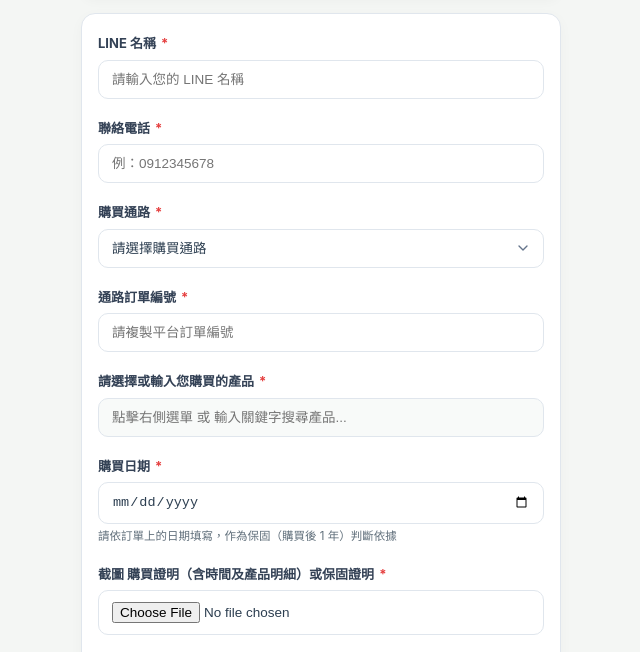
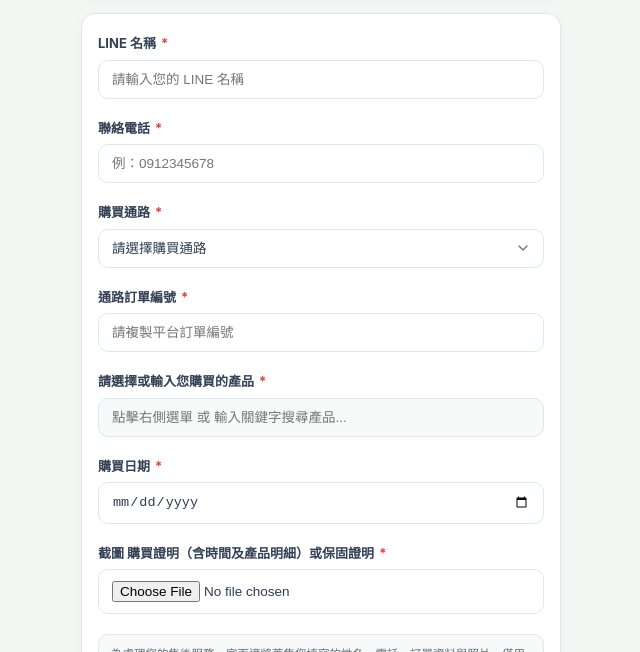
Before and after one commit to imJenChang/happy.home.service, a plain HTML site: page index.html in a window 1280 px wide. Shown: the part 108-760 px from the top of the page, without its empty margins (319-959 px from the left). Drawn offline with Linux system fonts and the light colour scheme.

Commit message:
index.html

```diff
--- a/index.html
+++ b/index.html
@@ -387,7 +387,6 @@
           <div class="form-group">
             <label>購買日期 <span class="req">*</span></label>
             <input type="date" id="purchaseDate">
-            <div class="field-hint">請依訂單上的日期填寫，作為保固（購買後 1 年）判斷依據</div>
           </div>
 
           <div class="form-group">
```
